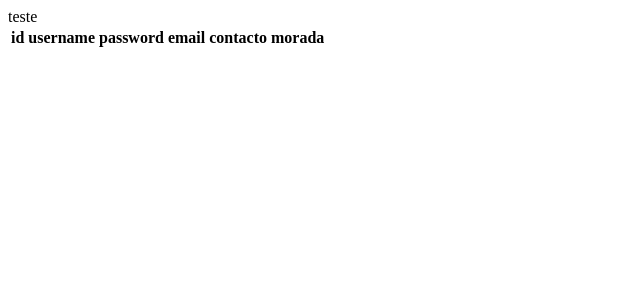
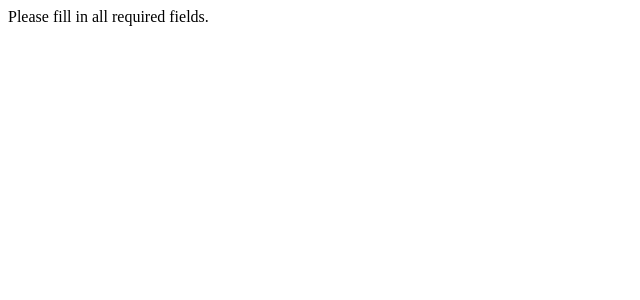
Before and after one commit to JCS-12/workspace, a PHP site: page /novoregisto.php in a window 1280 px wide. Shown: the top 300 px of the page, without its empty margins (0-640 px from the left). Run offline with PHP 8.4, Linux system fonts and the light colour scheme; data that the repository does not hold is empty.

Commit message:
alterado o redirect do login php para a pagina correcta, novo registo nao esta a passar a validacao dos espacos preenchidos

```diff
--- a/scripts/login.php
+++ b/scripts/login.php
@@ -27,7 +27,7 @@ while ($row = $result->fetchArray(SQLITE3_ASSOC)) {
 
 if ($loginSuccess) {
 
-    header('Location: ../index');
+    header('Location: ../index.login');
     exit();
 } else {
 
--- a/scripts/novoregisto.php
+++ b/scripts/novoregisto.php
@@ -1,27 +1,38 @@
 <?php
-echo 'teste';
 session_start();
+
 
 $db = new SQLite3('../base_dados.db');
 
 
-$Username = $_POST['User'];
-$Password = $_POST['Password'];
-$Email = $_POST['Email'];
-$Contacto = $_POST['Contacto'];
-$Morada = $_POST['Morada'];
+$Username = $_POST['Username'] ?? '';
+$Password = $_POST['Password'] ?? '';
+$Email = $_POST['Email'] ?? '';
+$Contacto = $_POST['Contacto'] ?? '';
+$Morada = $_POST['Morada'] ?? '';
 
 
-$db->exec("INSERT INTO LOGIN (User, Password, Email, Contacto, Morada) VALUES ('$username', '$password', '$email', '$contacto', '$morada');");
-
-$sqlvar = "select * from LOGIN ;";
-$result = $db->query($sqlvar);
-
-echo "$Username";
-echo "$Password";
-
-echo "<table>\n<th> id </th>\n<th> username </th>\n<th> password </th><th> email </th><th> contacto </th><th> morada </th>\n";
-echo '<tr><td>' . $row['id'] . '</td><td>' . $row['username'] . '</td><td>' . $row['password'] . '</td><td>' . $row['email'] . '</td><td>' . $row['contacto'] . '</td><td>' . $row['morada'] . "</td></tr>\n";
+if (empty($Username) || empty($Password) || empty($Email) || empty($Contacto) || empty($Morada)) {
+   die("Please fill in all required fields.");
+}
 
 
+$hashedPassword = password_hash($Password, PASSWORD_DEFAULT);
+
+
+$stmt = $db->prepare("INSERT INTO LOGIN (User, Password, Email, Contacto, Morada) VALUES (:User, :Password, :Email, :Contacto, :Morada)");
+$stmt->bindValue(':user', $Username, SQLITE3_TEXT);
+$stmt->bindValue(':password', $hashedPassword, SQLITE3_TEXT);
+$stmt->bindValue(':email', $Email, SQLITE3_TEXT);
+$stmt->bindValue(':contacto', $Contacto, SQLITE3_TEXT);
+$stmt->bindValue(':morada', $Morada, SQLITE3_TEXT);
+
+
+if ($stmt->execute()) {
+    echo "User registered successfully!";
+    // header('Location: login');
+    // exit();
+} else {
+    echo "Error registering user: " . $db->lastErrorMsg();
+}
 ?>
```
